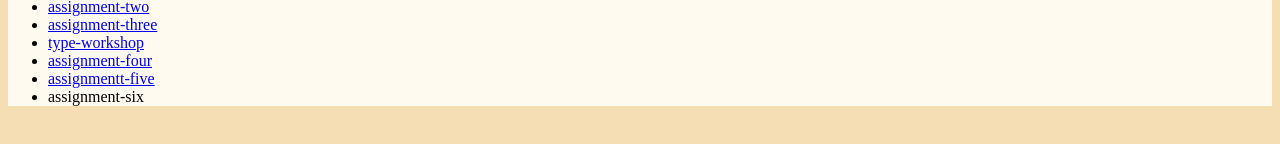
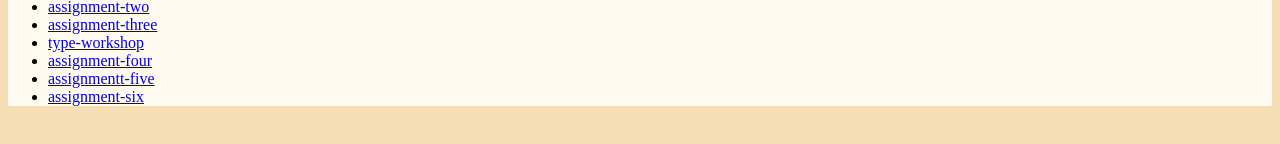
Before and after one commit to Atadsalty/Web-1, a plain HTML site: page index.html in a window 1280 px wide. Shown: the part 164-308 px from the top of the page. Drawn offline with Linux system fonts and the light colour scheme.

Commit message:
Update index.html

```diff
--- a/index.html
+++ b/index.html
@@ -33,7 +33,7 @@
                 <a href="assignment-five/wow.html">assignmentt-five</a>
             </li>
             <li>
-                <a hred="assingment-six/how.html">assignment-six</a>
+                <a href="assingment-six/how.html">assignment-six</a>
             </li>
         </ul>
         </div>
```
